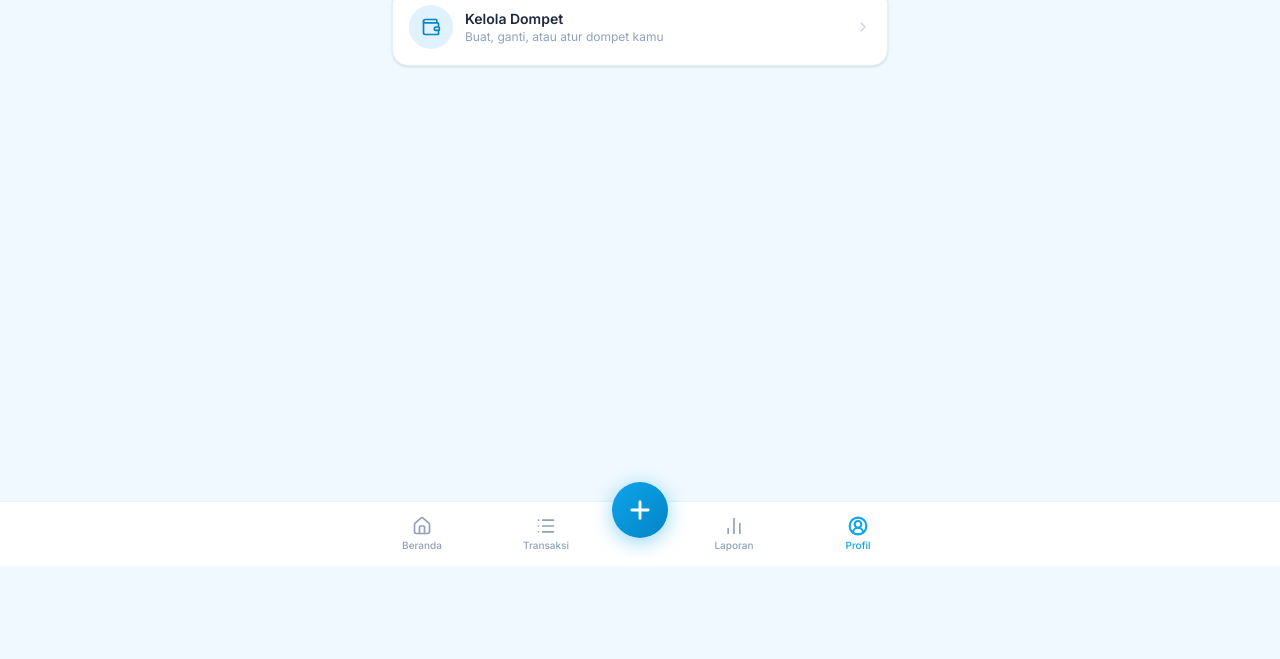
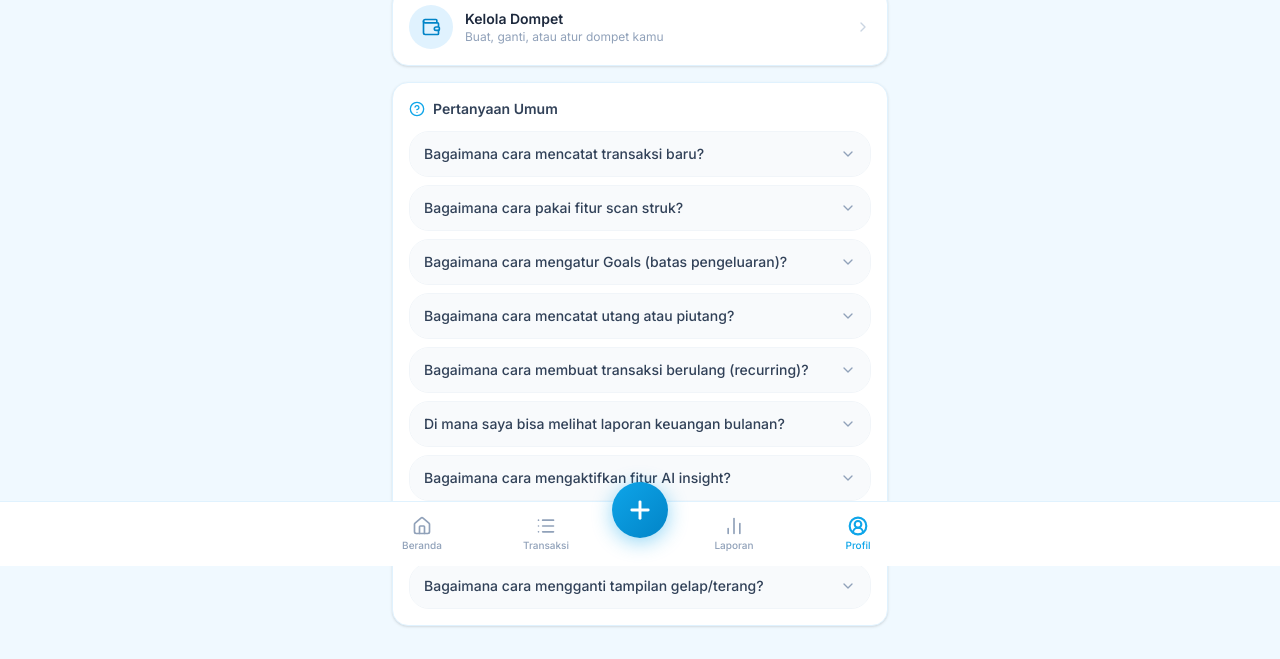
Before and after one commit to pahmi-alifya/hematin, a Next.js app: page /profile in a window 1280 px wide. Shown: the part 234-893 px from the top of the page. Built offline with nearby package versions, Linux system fonts and the light colour scheme; no server answers.

Commit message:
feat(faq): add FAQ section to profile page with interactive questions and answers

```diff
--- a/src/app/profile/page.tsx
+++ b/src/app/profile/page.tsx
@@ -6,6 +6,7 @@ import { Header } from "@/components/layout/Header";
 import { PageWrapper } from "@/components/layout/PageWrapper";
 import { BottomNav } from "@/components/layout/BottomNav";
 import { AccountSection } from "@/components/settings/AccountSection";
+import { FaqSection } from "@/components/settings/FaqSection";
 
 export default function ProfilePage() {
   return (
@@ -33,6 +34,8 @@ export default function ProfilePage() {
             </div>
             <ChevronRight className="w-4 h-4 text-slate-300 dark:text-slate-600 shrink-0" />
           </Link>
+
+          <FaqSection />
         </div>
       </PageWrapper>
 
--- /dev/null
+++ b/src/components/settings/FaqSection.tsx
@@ -0,0 +1,113 @@
+"use client";
+
+import { useState } from "react";
+import { motion, AnimatePresence } from "framer-motion";
+import { ChevronDown, HelpCircle } from "lucide-react";
+
+const FAQ_ITEMS = [
+  {
+    question: "Bagaimana cara mencatat transaksi baru?",
+    answer:
+      "Tekan tombol tambah (FAB) di halaman Dashboard atau Riwayat Transaksi, lalu isi jumlah, kategori, dan tanggal. Transaksi langsung tersimpan dan tampil di Riwayat serta grafik terkait.",
+  },
+  {
+    question: "Bagaimana cara pakai fitur scan struk?",
+    answer:
+      "Buka menu Scan, lalu foto atau upload gambar struk belanja. AI akan otomatis membaca jumlah, kategori, dan tanggal transaksi — kamu tetap bisa mengedit hasilnya sebelum disimpan sebagai transaksi.",
+  },
+  {
+    question: "Bagaimana cara mengatur Goals (batas pengeluaran)?",
+    answer:
+      "Buka menu Goals, pilih kategori, lalu atur nominal batas bulanannya. Batas ini berlaku otomatis setiap bulan (tidak perlu diatur ulang), sementara progres pengeluaran (spent) selalu dihitung berdasarkan bulan yang sedang berjalan.",
+  },
+  {
+    question: "Bagaimana cara mencatat utang atau piutang?",
+    answer:
+      "Buka menu Utang & Piutang, tekan tambah, lalu pilih jenis (utang/piutang), nominal, dan orang terkait. Untuk cicilan, kamu bisa mencatat pembayaran bertahap dan melihat riwayat pembayarannya di kartu utang tersebut.",
+  },
+  {
+    question: "Bagaimana cara membuat transaksi berulang (recurring)?",
+    answer:
+      "Buka menu Recurring, tambah template baru dengan kategori, nominal, dan tanggal berulang tiap bulan. Template bisa diaktifkan/nonaktifkan kapan saja, dan transaksi akan otomatis dibuat sesuai tanggal yang diatur.",
+  },
+  {
+    question: "Di mana saya bisa melihat laporan keuangan bulanan?",
+    answer:
+      "Buka menu Laporan untuk melihat ringkasan cash flow, grafik kategori, dan perbandingan beberapa bulan terakhir.",
+  },
+  {
+    question: "Bagaimana cara mengaktifkan fitur AI insight?",
+    answer:
+      "Buka Profil > Pengaturan AI, pilih provider AI, masukkan API key kamu sendiri, lalu pilih model. Setelah tersimpan, fitur insight dan scan struk berbasis AI akan aktif.",
+  },
+  {
+    question: "Bagaimana cara membuat atau berpindah dompet (wallet)?",
+    answer:
+      "Buka Profil > Kelola Dompet untuk membuat dompet baru, berpindah antar dompet, atau mengatur dompet yang sudah ada. Nama dompet aktif juga bisa dipilih lewat pengalih dompet di bagian atas halaman.",
+  },
+  {
+    question: "Bagaimana cara mengganti tampilan gelap/terang?",
+    answer:
+      "Tekan ikon tema di pojok kanan atas Header untuk beralih antara mode terang dan gelap. Pilihan ini otomatis tersimpan untuk kunjungan berikutnya.",
+  },
+];
+
+export function FaqSection() {
+  const [openIndex, setOpenIndex] = useState<number | null>(null);
+
+  return (
+    <div className="bg-white dark:bg-slate-800/60 rounded-2xl shadow-sm border border-sky-100 dark:border-slate-700/60 p-4">
+      <div className="flex items-center gap-2 mb-3">
+        <HelpCircle className="w-4 h-4 text-sky-500" />
+        <p className="text-sm font-semibold text-slate-700 dark:text-slate-300">
+          Pertanyaan Umum
+        </p>
+      </div>
+
+      <div className="space-y-2">
+        {FAQ_ITEMS.map((item, index) => {
+          const isOpen = openIndex === index;
+          return (
+            <div
+              key={item.question}
+              className="rounded-xl border border-slate-100 dark:border-slate-700/60 overflow-hidden"
+            >
+              <button
+                type="button"
+                onClick={() => setOpenIndex(isOpen ? null : index)}
+                className="w-full flex items-center justify-between gap-3 px-3.5 py-3 text-left bg-slate-50 dark:bg-slate-800"
+              >
+                <span className="text-sm font-medium text-slate-700 dark:text-slate-200">
+                  {item.question}
+                </span>
+                <motion.span
+                  animate={{ rotate: isOpen ? 180 : 0 }}
+                  transition={{ duration: 0.2 }}
+                  className="shrink-0 text-slate-400 dark:text-slate-500"
+                >
+                  <ChevronDown className="w-4 h-4" />
+                </motion.span>
+              </button>
+
+              <AnimatePresence initial={false}>
+                {isOpen && (
+                  <motion.div
+                    initial={{ height: 0, opacity: 0 }}
+                    animate={{ height: "auto", opacity: 1 }}
+                    exit={{ height: 0, opacity: 0 }}
+                    transition={{ duration: 0.2 }}
+                    className="overflow-hidden"
+                  >
+                    <p className="px-3.5 py-3 text-xs text-slate-500 dark:text-slate-400 leading-relaxed">
+                      {item.answer}
+                    </p>
+                  </motion.div>
+                )}
+              </AnimatePresence>
+            </div>
+          );
+        })}
+      </div>
+    </div>
+  );
+}
```
